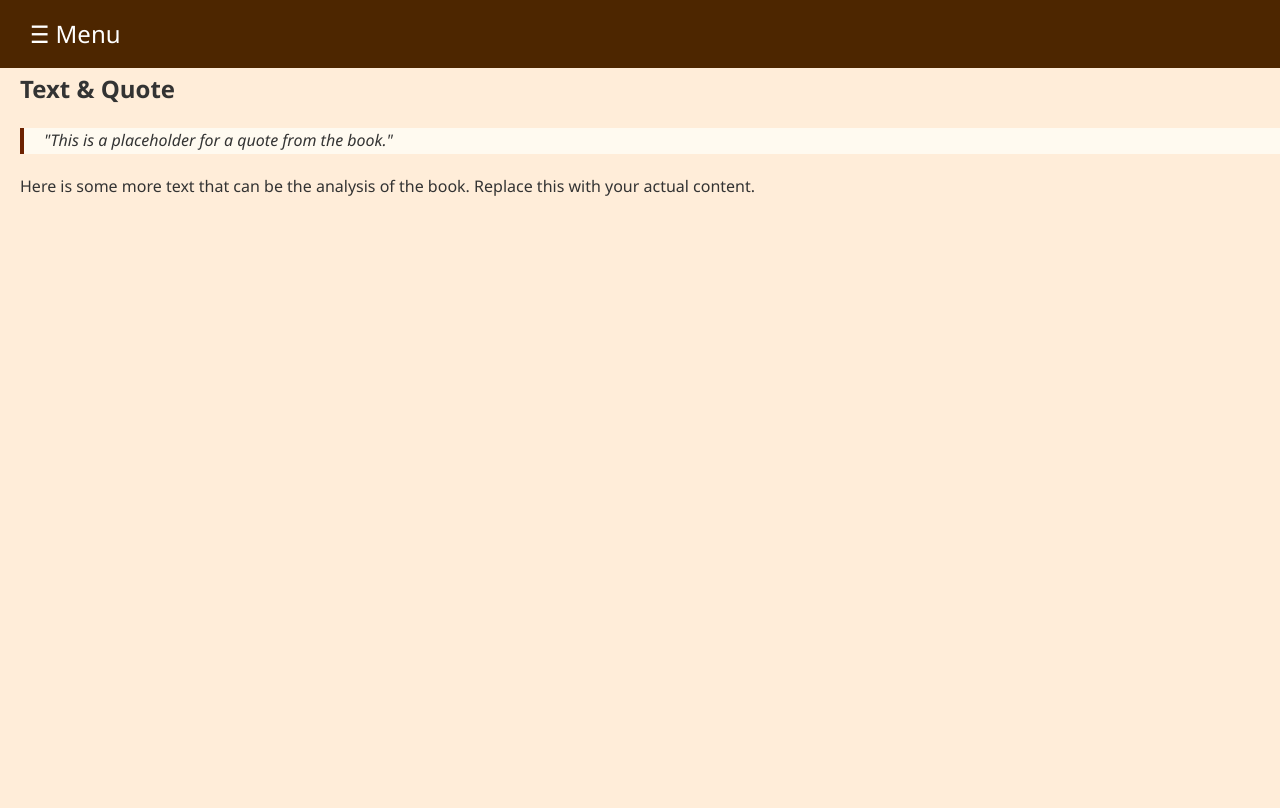
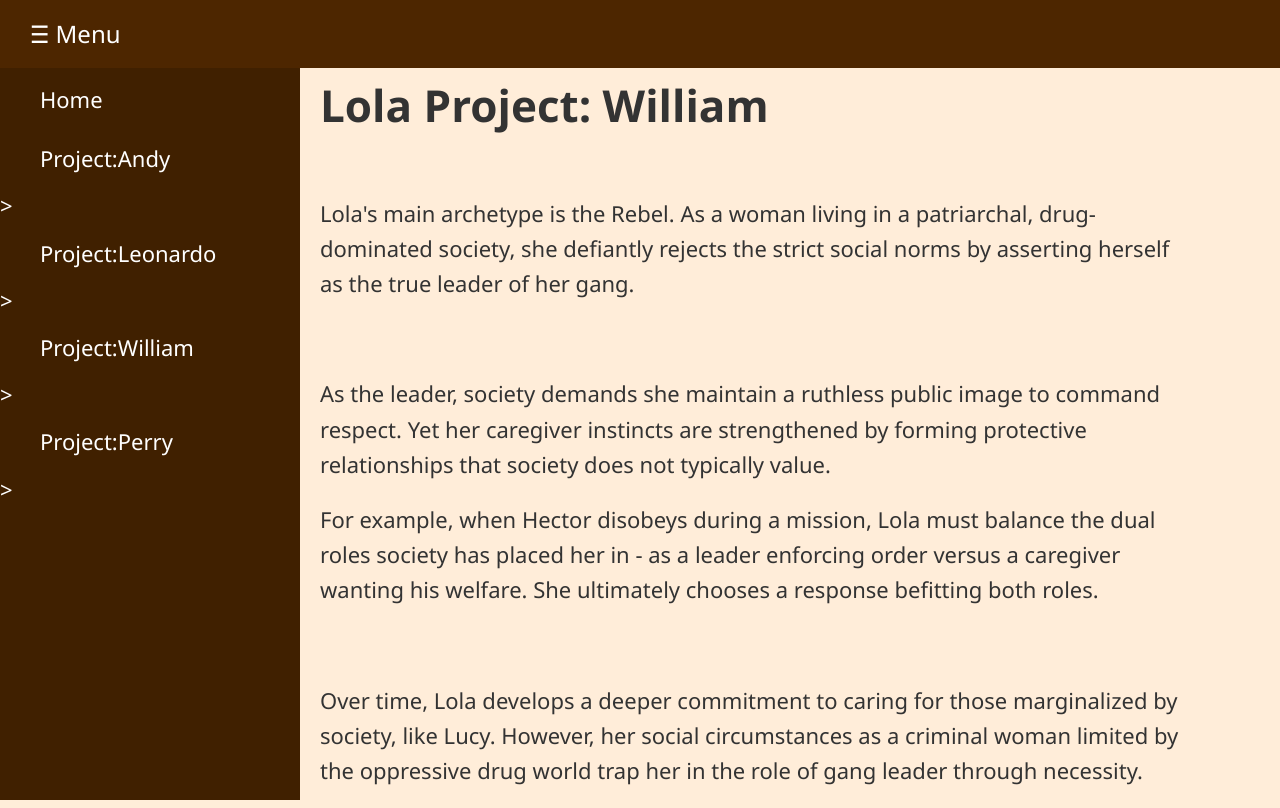
Before and after one commit to Humanoid-a/humanoid-a.github.io, a plain HTML site: page p3.html in a window 1280 px wide. Drawn offline with Linux system fonts and the light colour scheme.

Commit message:
Update p3.html

```diff
--- a/p3.html
+++ b/p3.html
@@ -5,7 +5,6 @@
     <meta name="viewport" content="width=device-width, initial-scale=1.0">
     <title>Lola Project: William</title>
     <style>
-        /* Basic reset for margins and padding */
         * {
             margin: 0;
             padding: 0;
@@ -14,34 +13,35 @@
 
         /* Define color scheme */
         :root {
-            --primary-color: #BF360C; /* Base color */
-            --soft-color: #ffedd9; /* Light color for quotes and background */
-            --menu-top-color: #4d2600; /* Darkest and least saturated for top menu bar */
-            --menu-side-color: #402000; /* Darker and less saturated for side menu */
-            --text-color: #333; /* Soft color for text */
-            --menu-text-color: white; /* High contrast for menu text */
-            --menu-hover-color: #6d2200; /* Dark color for text on hover */
+            --primary-color: #BF360C;
+            --soft-color: #ffedd9;
+            --menu-top-color: #4d2600;
+            --menu-side-color: #402000;
+            --text-color: #333;
+            --menu-text-color: white;
+            --menu-hover-color: #6d2200;
             --accent-color: #6d2200;
             --quote-background-color: #FFFAF0;
         }
 
-        /* Basic styling */
         body {
             font-family: 'Segoe UI', Tahoma, Geneva, Verdana, sans-serif;
+            font-size: 22px;
             line-height: 1.6;
-            background-color: var(--soft-color); /* Softened background */
+            background-color: var(--soft-color);
             color: var(--text-color);
             padding-top: 70px; /* Space for fixed menu bar */
+            padding-right: 100px;
         }
 
-        /* Hamburger menu styles */
+        /* Top Menu */
         .menu-bar {
-            background-color: var(--menu-top-color); /* Darkest and least saturated for top menu */
+            background-color: var(--menu-top-color);
             color: var(--menu-text-color);
             display: flex;
             justify-content: space-between;
             align-items: center;
-            padding: 15px 30px; /* Increased padding for a bigger menu bar */
+            padding: 15px 30px;
             position: fixed;
             width: 100%;
             top: 0;
@@ -50,7 +50,7 @@
 
         .menu-bar .hamburger {
             cursor: pointer;
-            font-size: 24px; /* Larger "Menu" text */
+            font-size: 24px;
             user-select: none;
         }
 
@@ -62,35 +62,34 @@
             z-index: 1;
             top: 0;
             left: 0;
-            background-color: var(--menu-side-color); /* Darker and less saturated for side menu */
+            background-color: var(--menu-side-color);
             color: var(--menu-text-color);
             overflow-x: hidden;
             transition: 0.5s;
-            padding-top: 70px; /* Align with the menu bar height */
+            padding-top: 70px; /* Align with menu bar height*/
         }
 
         .menu-content a {
-            padding: 12px 12px 12px 40px; /* Larger padding for a bigger touch area */
+            padding: 12px 12px 12px 40px;
             text-decoration: none;
-            font-size: 22px; /* Bigger font-size for menu items */
+            font-size: 22px;
             color: var(--menu-text-color);
             display: block;
             transition: 0.3s;
         }
 
         .menu-content a:hover {
-            color: var(--menu-hover-color); /* Dark color for text on hover */
+            color: var(--menu-hover-color);
         }
 
         .menu-content .close-btn {
             position: absolute;
             top: 0;
             right: 35px;
-            font-size: 40px; /* Larger close button */
+            font-size: 40px;
             color: var(--menu-text-color);
         }
 
-        /* Content styling */
         .content {
             margin-left: 20px;
             transition: margin-left 0.5s;
@@ -99,11 +98,17 @@
 
         .quote {
             font-style: italic;
-            border-left: 4px solid var(--accent-color); /* Accent color for the quote line */
+            border-left: 4px solid var(--accent-color);
             padding-left: 20px;
             margin: 20px 0;
-            background-color: var(--quote-background-color); /* Light color for quote background */
-            color: var(--text-color); /* Dark text for readability */
+            padding-right: 130px;
+            background-color: var(--quote-background-color);
+            color: var(--text-color);
+        }
+
+
+        .text {
+            margin: 20px 0;
         }
     </style>
 </head>
@@ -118,20 +123,22 @@
 
 <div class="menu-bar">
     <span class="hamburger" onclick="toggleMenu()">☰ Menu</span>
-    <!-- Additional elements can be added here if needed -->
 </div>
 
 <div class="content">
-    <h2>Text & Quote</h2>
-    <div class="quote">
-        <!-- Insert your quote here -->
-        "This is a placeholder for a quote from the book."
-    </div>
-    <!-- More content goes here -->
-    <p>
-        Here is some more text that can be the analysis of the book. Replace this with your actual content.
-    </p >
+    <h1>Lola Project: William</h1>
+    <br/>
+    <div class="text">Lola's main archetype is the Rebel.  As a woman living in a patriarchal, drug-dominated society, she defiantly rejects the strict social norms by asserting herself as the true leader of her gang.</div>
+
+    <br/>
+    <div class="text">As the leader, society demands she maintain a ruthless public image to command respect. Yet her caregiver instincts are strengthened by forming protective relationships that society does not typically value.</div>
+    <div class="text">For example, when Hector disobeys during a mission, Lola must balance the dual roles society has placed her in - as a leader enforcing order versus a caregiver wanting his welfare. She ultimately chooses a response befitting both roles.</div>
+
+    <br/>
+    <div class="text">Over time, Lola develops a deeper commitment to caring for those marginalized by society, like Lucy. However, her social circumstances as a criminal woman limited by the oppressive drug world trap her in the role of gang leader through necessity.</div>
+
 </div>
+
 
 <script>
     function toggleMenu() {
@@ -143,9 +150,11 @@
             content.style.marginLeft = '20px';
         } else {
             menu.style.width = '300px';
-            content.style.marginLeft = '320px'; /* Adjust content margin when menu is open */
+            content.style.marginLeft = '320px';
         }
     }
+
+    toggleMenu()
 </script>
 </body>
 </html>
```
